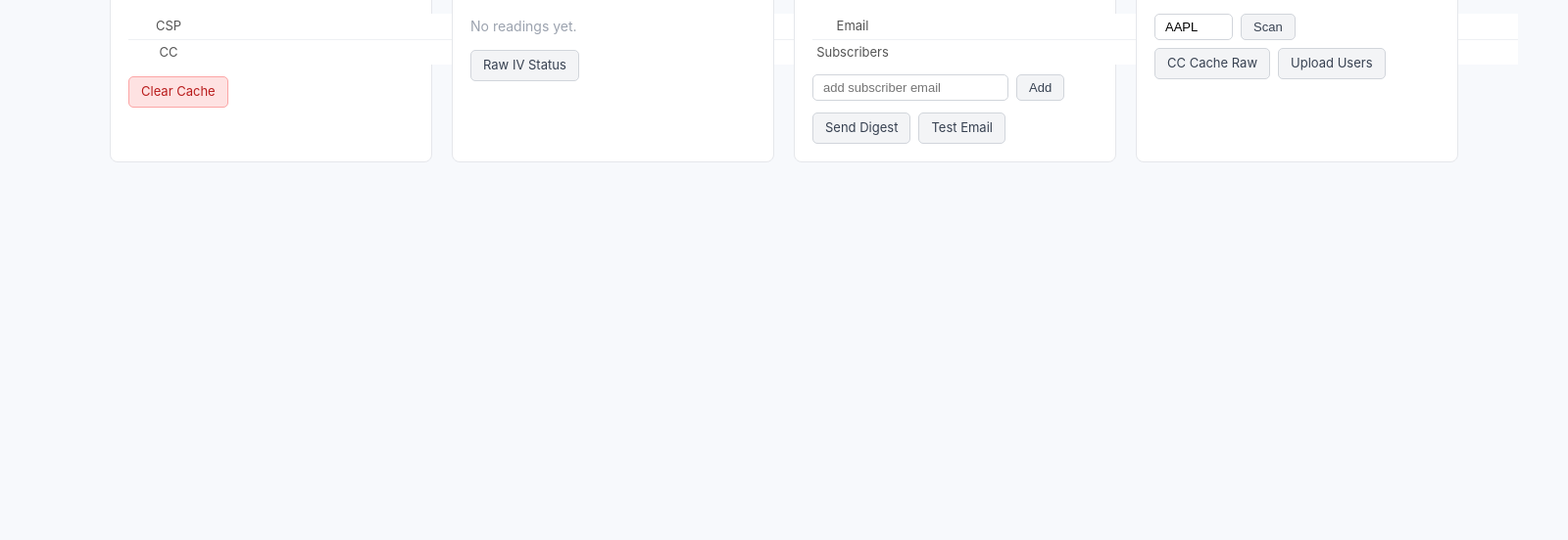
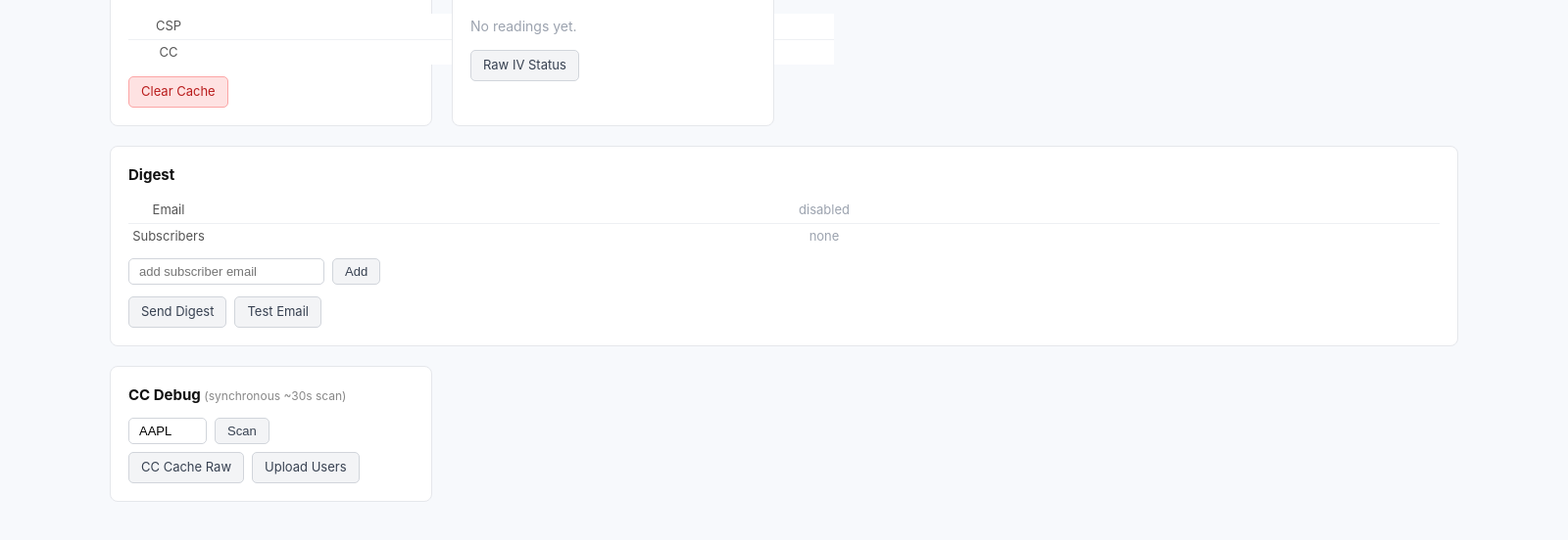
Before and after one commit to sramaswami11/TradeAdvisor, a Flask app: template templates/admin.html in a window 1600 px wide. Shown: the part 170-722 px from the top of the page at 98% size. Run offline with Flask 3, Linux system fonts and the light colour scheme; the template is opened without the code that fills it, so the values that code supplies are empty; parts of the project's set-up code (start-up, migrations or seed data) failed here and were passed over; some libraries are stand-ins or nearby versions.

Commit message:
Expand Digest card to full width so subscriber emails aren't clipped
Co-Authored-By: Claude Sonnet 4.6 <noreply@anthropic.com>

```diff
--- a/templates/admin.html
+++ b/templates/admin.html
@@ -96,7 +96,7 @@
         </div>
 
         <!-- Digest -->
-        <div class="admin-card">
+        <div class="admin-card" style="grid-column: 1 / -1;">
             <h3>Digest</h3>
             <table class="admin-table">
                 <tr>
```
